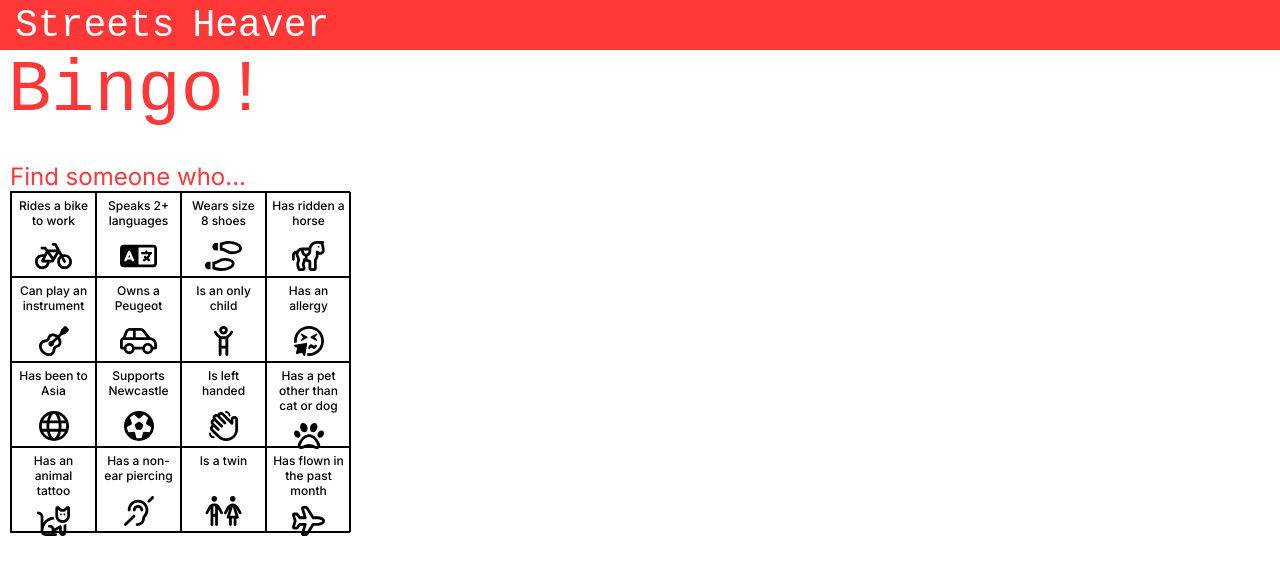
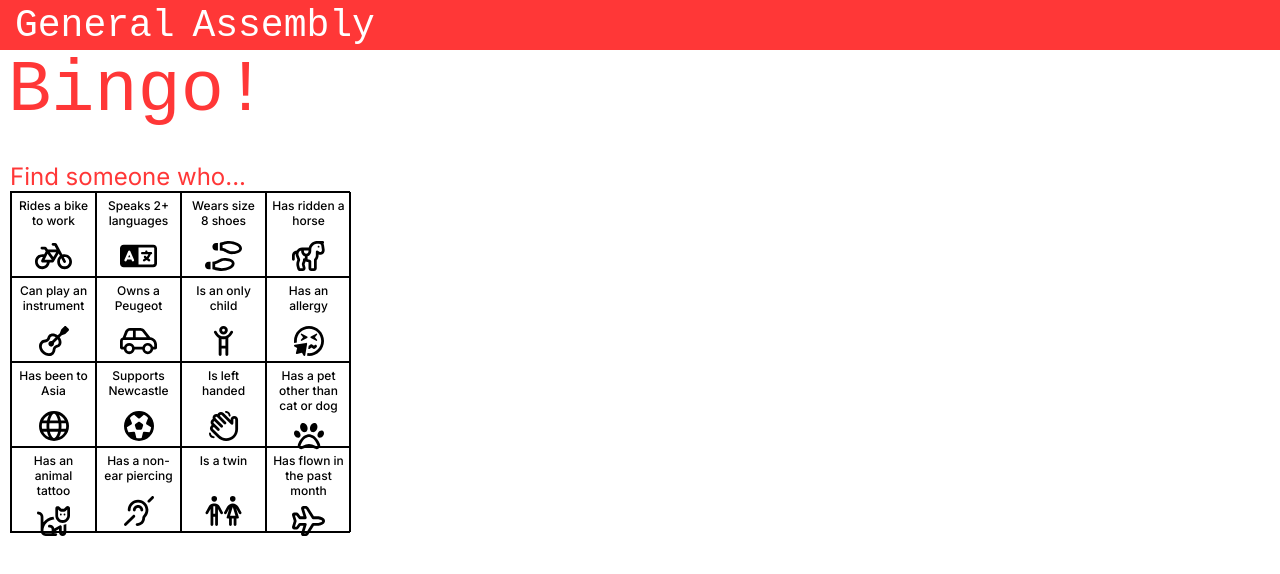
Before and after one commit to luke-o-brien/Bingo, a React (Vite) app: page / in a window 1280 px wide. Shown: the top 574 px of the page. Built offline with nearby package versions, Linux system fonts and the light colour scheme; a web font is replaced by a local one.

Commit message:
company name change

```diff
--- a/src/components/game.jsx
+++ b/src/components/game.jsx
@@ -32,7 +32,7 @@ export const Game = () => {
   return (
     <>
       <div className={classes.TitleContainer}>
-        <h1 className={classes.CompanyTitle}>Streets Heaver</h1>
+        <h1 className={classes.CompanyTitle}>General Assembly</h1>
       </div>
       <h3 className={classes.GameTitle}>Bingo!</h3>
       <div className={classes.GameContainer}>
```
